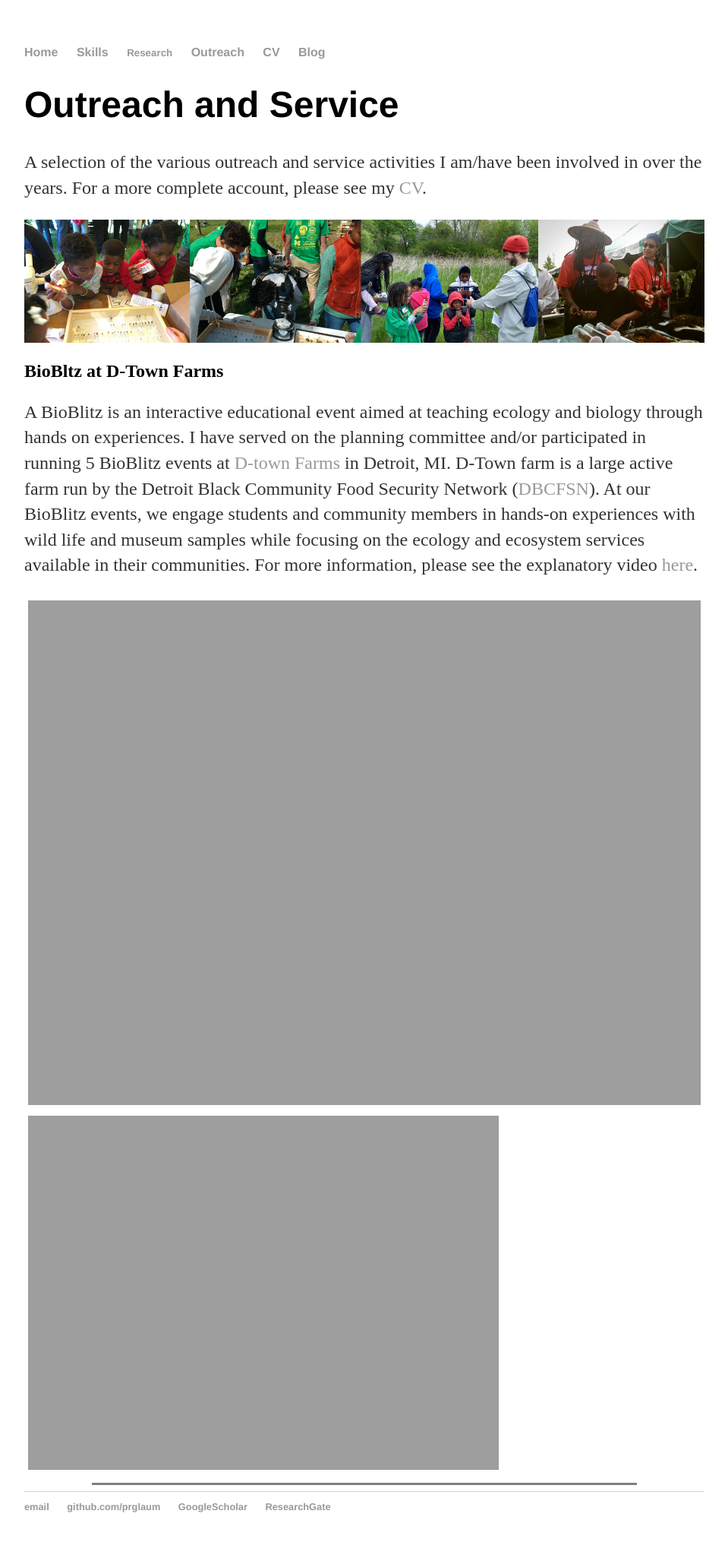
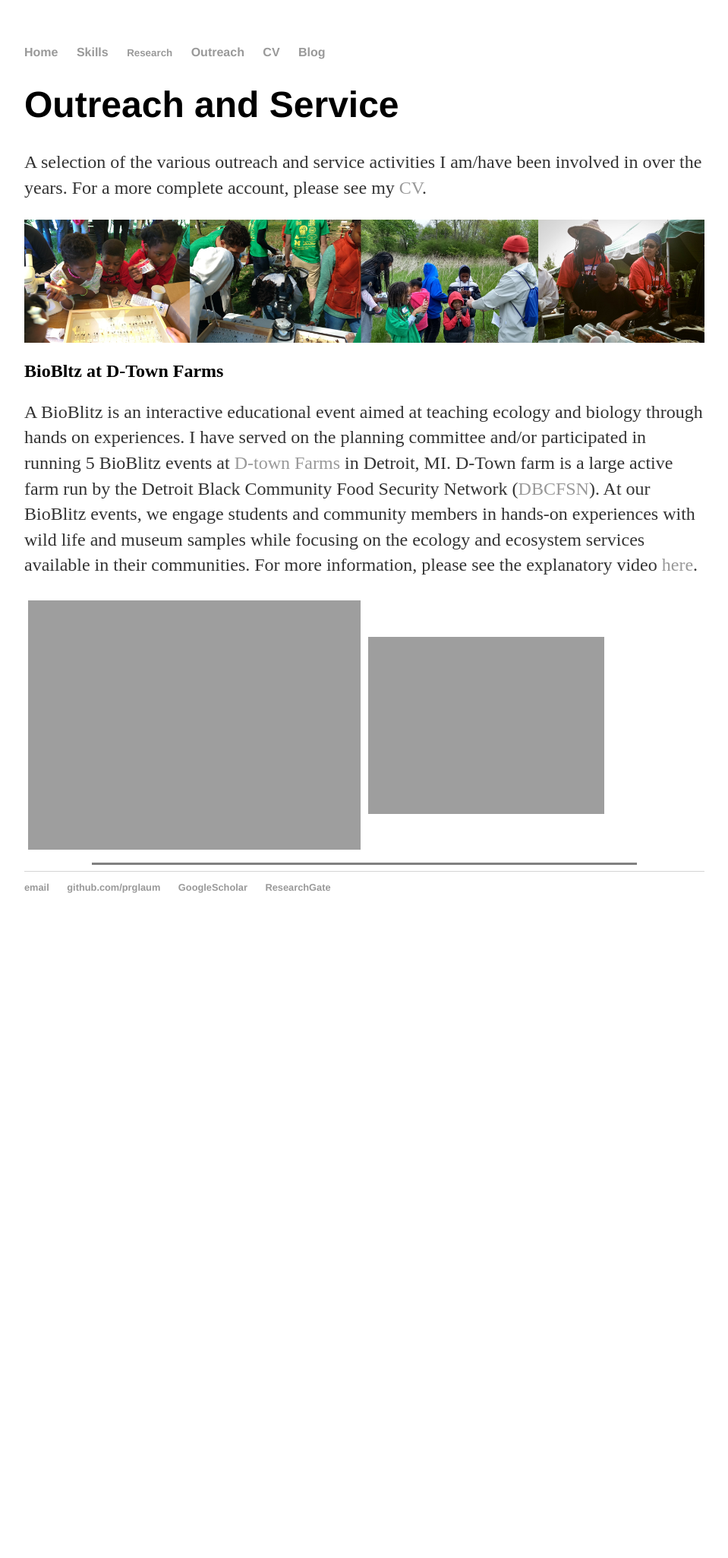
Before and after one commit to prglaum/prglaum.github.io, a Jekyll site: the page built from outreach/index.html, in a window 1280 px wide. Shown: the whole page at 76% size, without its empty margins (160-1119 px from the left). Built offline with Jekyll 4.4.1, drawn with Linux system fonts in a browser that asks for light colours; after the commit the page ends 1235 px from its top, so only the background shows below that.

Commit message:
Update index.html

```diff
--- a/outreach/index.html
+++ b/outreach/index.html
@@ -17,12 +17,12 @@ title: Outreach & Service
 	with wild life and museum samples while focusing on the ecology and ecosystem services available in their communities.
 	For more information, please see the explanatory video <a href="https://www.youtube.com/watch?v=6ITXCHrL4Q0" target="_blank" rel="noopener noreferrer">here</a>. </p>
 
-<div class="row">
+<div class="rowCentered">
   <div class="columnTwo">
     <img src="{{site.url}}/docs/assets/images/bioBlitzCircle.PNG" alt="bioBlitzCircle" style="width:100%">
   </div>
   <div class="columnTwo">
-    <img src="{{site.url}}/docs/assets/images/bioBlitzChat.png" alt="bioBlitzChat" style="width:70%">
+    <img src="{{site.url}}/docs/assets/images/bioBlitzChat.png" alt="bioBlitzChat" style="width:71%">
   </div>
 </div>
 
```
